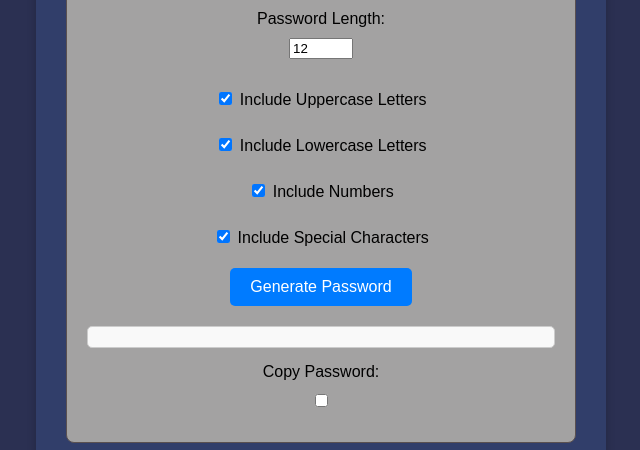
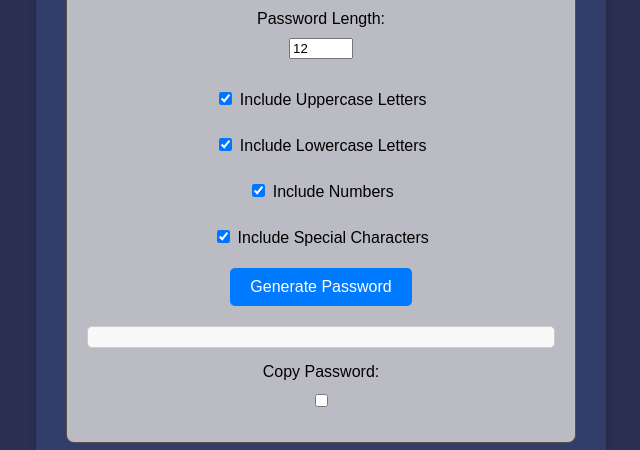
Before and after one commit to t0m0h1/Random-Password-Generator-JS-, a plain HTML site: page index.html in a window 1280 px wide. Shown: the part 139-589 px from the top of the page, without its empty margins (319-959 px from the left). Drawn offline with Linux system fonts and the light colour scheme.

Commit message:
Update background color in container

```diff
--- a/style.css
+++ b/style.css
@@ -18,7 +18,7 @@ body {
 }
 
 .container {
-    background-color: #a3a2a2;
+    background-color: #d6d4d4d6;
     padding: 20px;
     border-radius: 8px;
     border: 1px solid #5a5050;
```
